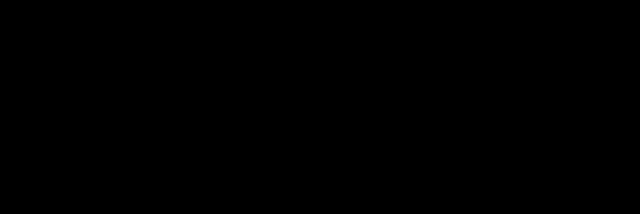
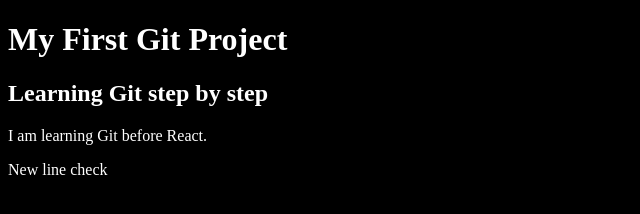
Before and after one commit to HamzaTariq2/git-practice, a plain HTML site: page index.html in a window 1280 px wide. Shown: the whole page, without its empty margins (0-640 px from the left). Drawn offline with Linux system fonts and the light colour scheme.

Commit message:
Bg color and text color changed in body tag

```diff
--- a/index.html
+++ b/index.html
@@ -5,7 +5,7 @@
     <meta name="viewport" content="width=device-width, initial-scale=1.0">
     <title>Document</title>
 </head>
-<body style="background-color: black;color: whitegi;"
+<body style="background-color: black;color: white;">
     <h1>My First Git Project</h1>
     <h2>Learning Git step by step</h2>
 <p>I am learning Git before React.</p>
```
